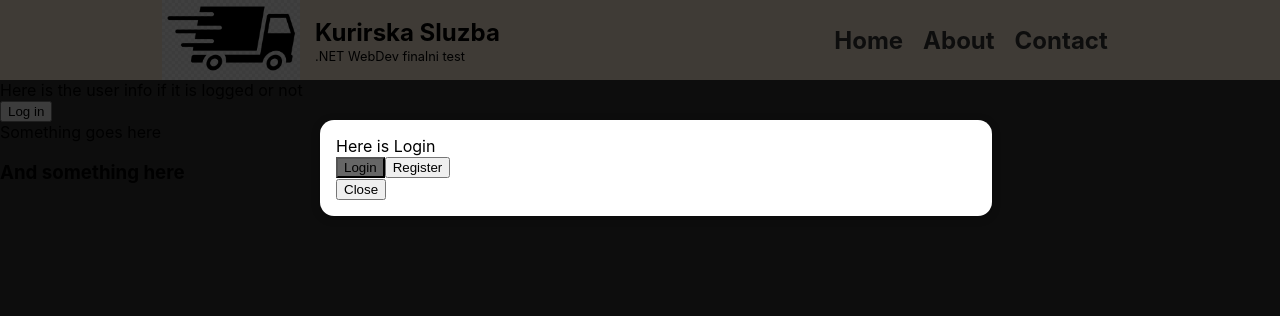
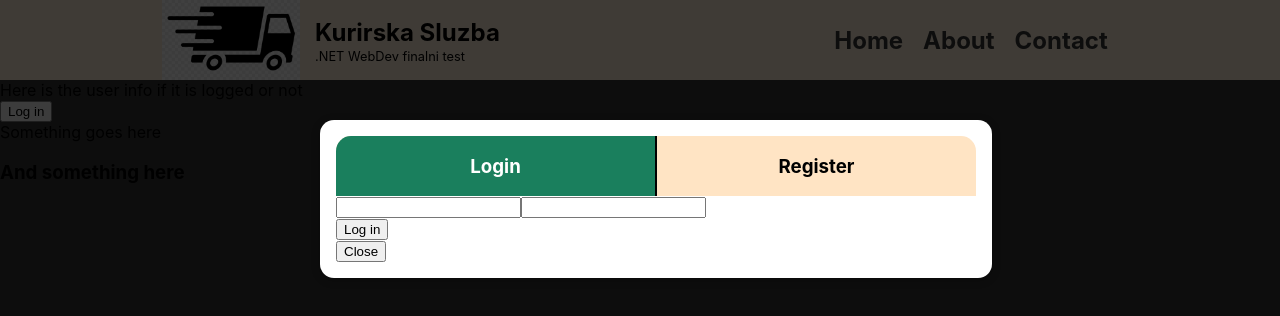
Before and after one commit to Bojan2111/finalni-client, a React (Create React App) app: page / in a window 1280 px wide. Both pictures are taken after a click on the button "Log in". Shown: the top 316 px of the page. Built offline with nearby package versions, Linux system fonts and the light colour scheme.

Commit message:
Add Login and Register Forms

```diff
--- /dev/null
+++ b/src/components/user/LoginForm.js
@@ -0,0 +1,41 @@
+import React, { useState } from "react";
+
+const LoginForm = () => {
+  const [username, setUsername] = useState();
+  const [password, setPassword] = useState();
+
+  const handleUsernameChange = (event) => {
+    setUsername(event.target.value);
+  };
+
+  const handlePasswordChange = (event) => {
+    setPassword(event.target.value);
+  };
+
+  const handleSubmit = () => {
+    console.log(username);
+  };
+  return (
+    <div>
+      <form onSubmit={handleSubmit}>
+        <input
+          type="text"
+          id="username"
+          name="username"
+          value={username}
+          onChange={handleUsernameChange}
+        />
+        <input
+          type="password"
+          id="password"
+          name="password"
+          value={password}
+          onChange={handlePasswordChange}
+        />
+      </form>
+      <button type="submit">Log in</button>
+    </div>
+  );
+};
+
+export default LoginForm;
--- /dev/null
+++ b/src/components/user/LoginRegisterToggler.js
@@ -0,0 +1,27 @@
+import React from "react";
+import classes from "./LoginRegisterToggler.module.css";
+
+const LoginRegisterToggler = (props) => {
+  return (
+    <div className={classes.toggler}>
+      <div
+        className={`${classes.login} ${
+          !props.isLogin ? classes["pointer-cursor"] : ""
+        } ${props.isLogin ? classes.active : ""}`}
+        onClick={props.showLogin}
+      >
+        <h3 className={classes.text}>Login</h3>
+      </div>
+      <div
+        className={`${classes.register} ${
+          props.isLogin ? classes["pointer-cursor"] : ""
+        } ${!props.isLogin ? classes.active : ""}`}
+        onClick={props.showRegister}
+      >
+        <h3 className={classes.text}>Register</h3>
+      </div>
+    </div>
+  );
+};
+
+export default LoginRegisterToggler;
--- /dev/null
+++ b/src/components/user/LoginRegisterToggler.module.css
@@ -0,0 +1,35 @@
+.active {
+  background-color: rgb(26, 127, 93);
+  color: white;
+}
+
+.toggler {
+  display: flex;
+  justify-content: space-evenly;
+  background-color: bisque;
+  border-radius: 15px 15px 0 0;
+  width: 100%;
+  color: black;
+}
+
+.pointer-cursor {
+  cursor: pointer;
+}
+
+.login, .register {
+  width: 100%;
+}
+
+.login {
+  border-radius: 15px 0 0 0;
+  border-right: 2px solid black;
+}
+
+.register {
+  border-radius: 0 15px 0 0;
+}
+
+.text {
+  text-align: center;
+  width: 100%;
+}
--- /dev/null
+++ b/src/components/user/RegisterForm.js
@@ -0,0 +1,65 @@
+import React, { useState } from "react";
+
+const RegisterForm = () => {
+  const [username, setUsername] = useState();
+  const [email, setEmail] = useState();
+  const [password, setPassword] = useState();
+  const [repeatPassword, setRepeatPassword] = useState();
+
+  const handleUsernameChange = (event) => {
+    setUsername(event.target.value);
+  };
+
+  const handleEmailChange = (event) => {
+    setEmail(event.target.value);
+  };
+
+  const handlePasswordChange = (event) => {
+    setPassword(event.target.value);
+  };
+
+  const handleRepeatPasswordChange = (event) => {
+    setRepeatPassword(event.target.value);
+  };
+
+  const handleSubmit = () => {
+    console.log(username);
+  };
+  return (
+    <div>
+      <form onSubmit={handleSubmit}>
+        <input
+          type="text"
+          id="username"
+          name="username"
+          value={username}
+          onChange={handleUsernameChange}
+        />
+        <input
+          type="text"
+          id="email"
+          name="email"
+          value={email}
+          onChange={handleEmailChange}
+        />
+        <input
+          type="password"
+          id="password"
+          name="password"
+          value={password}
+          onChange={handlePasswordChange}
+        />
+        <input
+          type="repeatPassword"
+          id="repeatPassword"
+          name="repeatPassword"
+          value={repeatPassword}
+          onChange={handleRepeatPasswordChange}
+        />
+      </form>
+      <button type="submit">Register</button>
+    </div>
+  );
+};
+
+export default RegisterForm;
--- a/src/components/user/UserLogin.js
+++ b/src/components/user/UserLogin.js
@@ -1,6 +1,8 @@
 import React, { useState } from "react";
 import Modal from "../UI/Modal";
-import classes from "./UserLogin.module.css";
+import LoginRegisterToggler from "./LoginRegisterToggler";
+import LoginForm from "./LoginForm";
+import RegisterForm from "./RegisterForm";
 
 const UserLogin = (props) => {
   const [isRegisterFormShown, setIsRegisterFormShown] = useState(false);
@@ -21,23 +23,14 @@ const UserLogin = (props) => {
 
   return (
     <Modal onClose={props.onClose}>
-      {isRegisterFormShown && registerModalContent}
-      {isLoginFormShown && loginModalContent}
+      <LoginRegisterToggler
+        isLogin={isLoginFormShown}
+        showLogin={showLoginHandler}
+        showRegister={showRegisterHandler}
+      />
+      {isRegisterFormShown && <RegisterForm />}
+      {isLoginFormShown && <LoginForm />}
       <div>
-        <div>
-          <button
-            className={isLoginFormShown ? classes.active : ""}
-            onClick={showLoginHandler}
-          >
-            Login
-          </button>
-          <button
-            className={isRegisterFormShown ? classes.active : ""}
-            onClick={showRegisterHandler}
-          >
-            Register
-          </button>
-        </div>
         <button onClick={props.onClose}>Close</button>
       </div>
     </Modal>
--- a/src/components/user/UserLogin.module.css
+++ /dev/null
@@ -1,3 +0,0 @@
-.active {
-  background-color: rgba(0, 0, 0, 0.6);
-}
```
